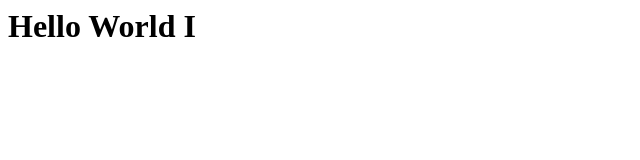
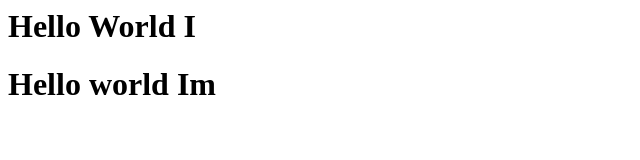
Before and after one commit to InasMoharram/web_project, a plain HTML site: page index.html in a window 1280 px wide. Shown: the whole page, without its empty margins (0-640 px from the left). Drawn offline with Linux system fonts and the light colour scheme.

Commit message:
changes has been made

```diff
--- a/index.html
+++ b/index.html
@@ -1 +1,2 @@
 <h1>Hello World I</h1>
+<h1>Hello world Im</h1>
```
